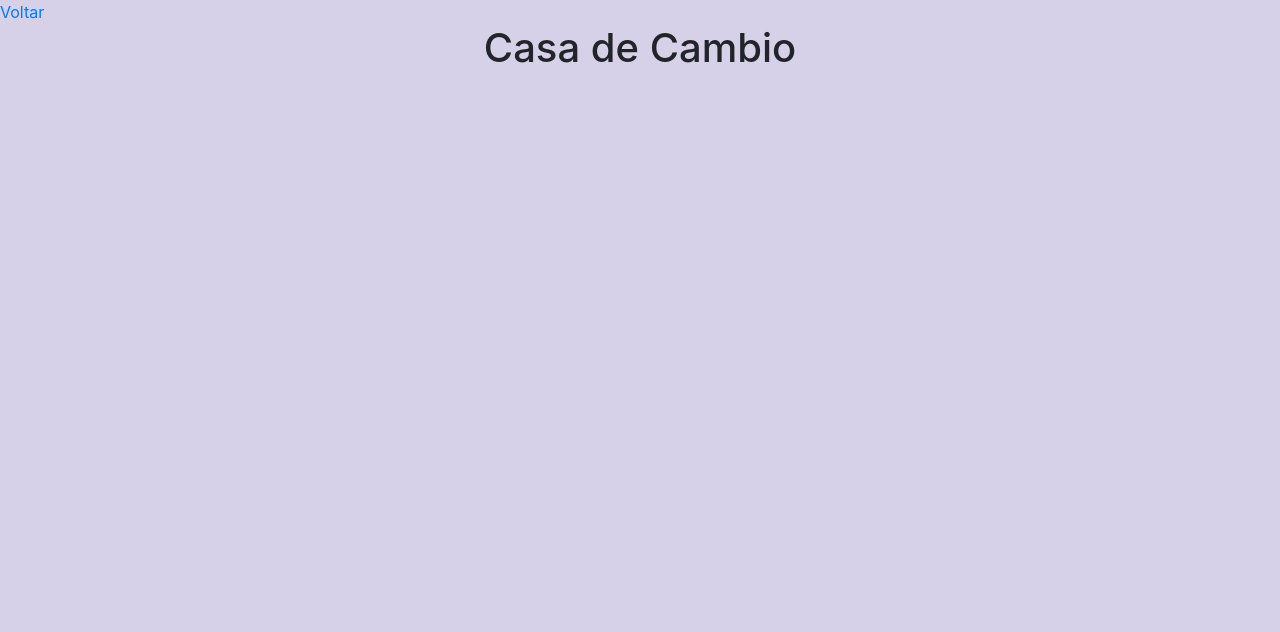
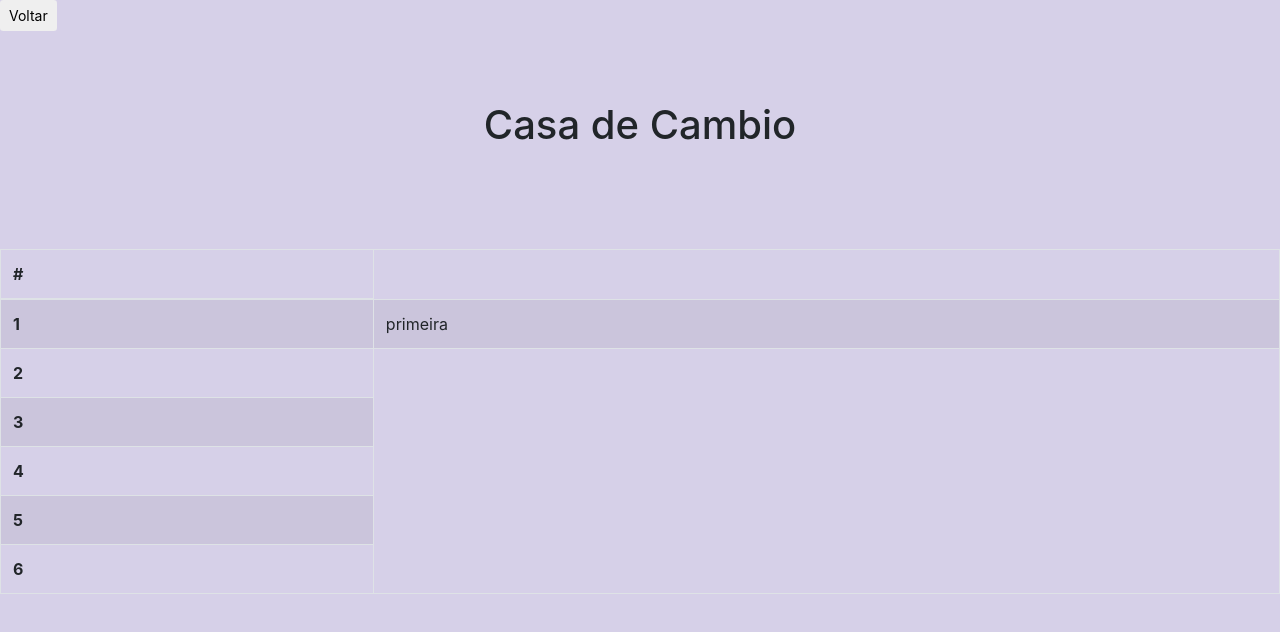
Before and after one commit to Gregorio-A330/Projeto-TCC, a plain HTML site: page cCambio.html in a window 1280 px wide. Drawn offline with nearby package versions, Linux system fonts and the light colour scheme.

Commit message:
23:24 31-10-2018

```diff
--- a/cCambio.html
+++ b/cCambio.html
@@ -12,11 +12,48 @@
 </head>
 
 <body style="background-color: #D6D0E8;">
-        <a href="./index.html"> Voltar</a>
-        <h1 style="text-align: center"> Casa de Cambio </h1>
+        <a href="./index.html"><button type="button" class="btn btn-default btn-sm"><span class="glyphicon glyphicon-arrow-left"></span> Voltar </button></a>
+        <h1 style="text-align: center; margin-top: 70px"> Casa de Cambio </h1>
+       <div style="margin-top: 100px">
+        <div class="table-wrapper-scroll-y">
+            <table class="table table-striped table-bordered"style="margin-bottom: 0">
+              <thead>
+                <tr>
+                  <th scope="col">#</th>
+                </tr>
+              </thead>
+              <tbody>
+                <tr>
+                  <th scope="row">1</th>
+                  <td>
+                      primeira
+                  </td>
+                </tr>
+                <tr>
+                  <th scope="row">2</th>
 
+                </tr>
+                <tr>
+                  <th scope="row">3</th>
 
+                </tr>
+                <tr>
+                  <th scope="row">4</th>
 
+                </tr>
+                <tr>
+                  <th scope="row">5</th>
+
+                </tr>
+                <tr>
+                  <th scope="row">6</th>
+
+                </tr>
+              </tbody>
+            </table>
+
+</div>
+</div>
 
 
     </body>
```
Also changed, not shown: conversor.html (+1 -1 lines), index.html (+17 -11 lines).
